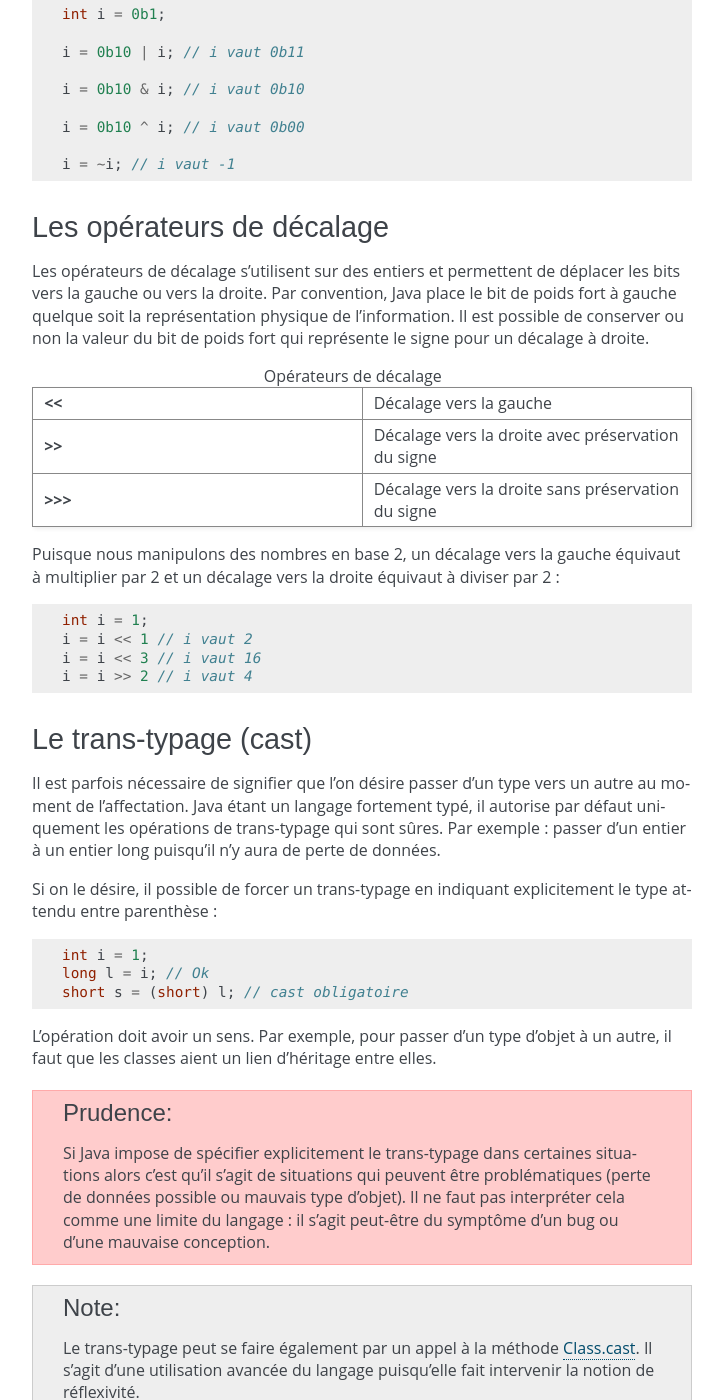
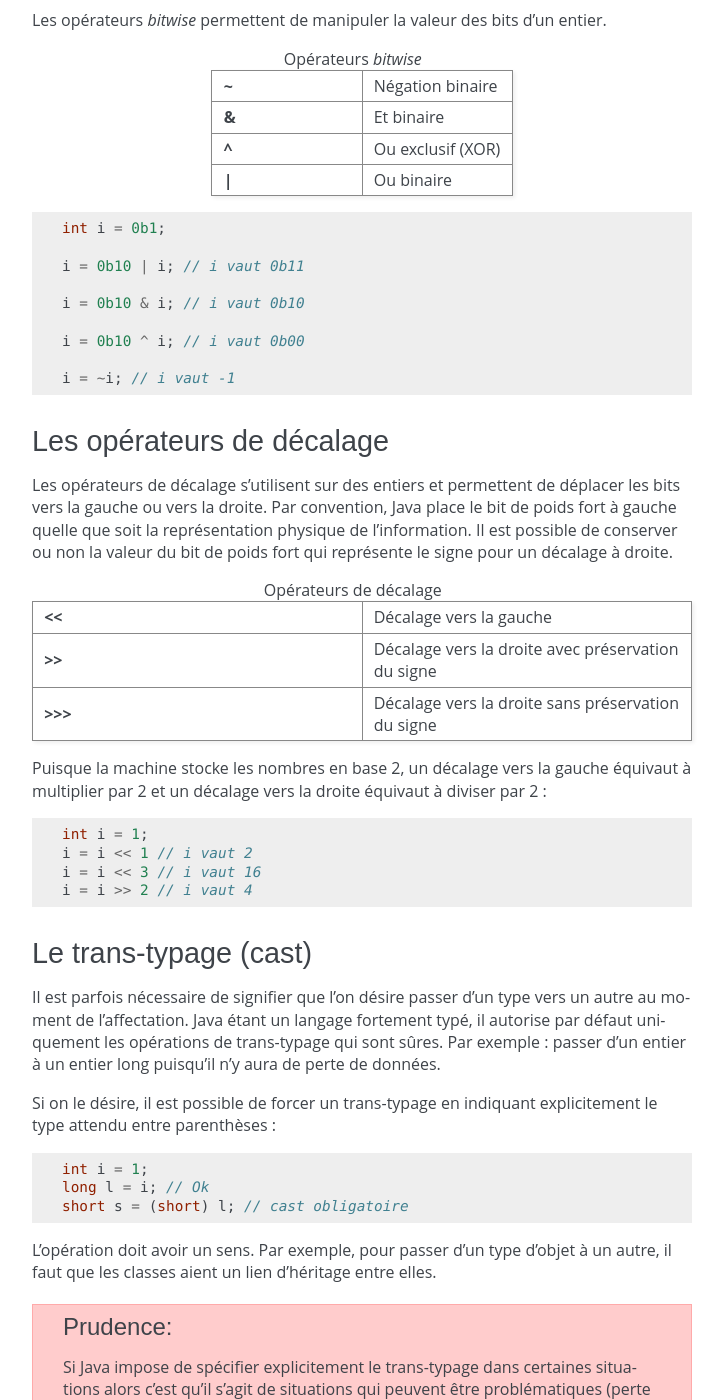
Before and after one commit to lanaflonPerso/cours-java-web, a Sphinx documentation site: the page built from source/operateurs.rst, in a window 1280 px wide and 1400 px high, scrolled down 6082 px. Shown: the whole window, without its empty margins (398-1122 px from the left). Built offline with Sphinx 7.4.7, drawn with Linux system fonts in a browser that asks for light colours; formulas are drawn with MathJax 3; some of the changed text lies outside the part shown.

Commit message:
relecture

```diff
--- a/source/operateurs.rst
+++ b/source/operateurs.rst
@@ -2,15 +2,16 @@
 ##############
 
 Un opérateur prend un ou plusieurs opérandes et produit une nouvelle valeur.
-Les opérateurs en Java sont très proches des langages C et C++ qui l'ont inspiré.
+Les opérateurs en Java sont très proches de ceux des langages C et C++ qui
+les ont inspirés.
 
 L'opérateur d'affectation
 *************************
 
 L'affectation est réalisée grâce à l'opérateur **=**. Cet opérateur, copie
 la valeur du paramètre de droite (appelé *rvalue*) dans le paramètre de gauche
-(appelé *lvalue*). Java opère donc pas copie. Cela signifie que si l'on change
-plus tard la valeur d'un des opérandes, l'autre ne sera pas affecté.
+(appelé *lvalue*). Java opère donc par copie. Cela signifie que si l'on change
+plus tard la valeur d'un des opérandes, la valeur de l'autre ne sera pas affectée.
 
 ::
 
@@ -22,7 +23,7 @@
 Pour les variables de type objet, on appelle ces variables des **handlers**
 car la variable ne contient pas à proprement parler un objet mais
 la *référence d'un objet*. On peut dire aussi qu'elle pointe vers la zone mémoire
-de cet objet. Cela à plusieurs conséquences importantes :
+de cet objet. Cela a plusieurs conséquences importantes.
 
 ::
 
@@ -57,7 +58,7 @@
 .. note::
 
   **=** est plus précisément l'opérateur d'initialisation et d'affectation.
-  Pour une variable, l'initialisation se fait au moment de la déclaration d'une variable
+  Pour une variable, l'initialisation se fait au moment de sa déclaration
   et pour un attribut, au moment de la création de l'objet.
 
   ::
@@ -65,7 +66,7 @@
     // Initialisation
     int a = 1;
 
-  L'affectation est une opération qui se fait, pour une variable, après sa déclaration d'une variable
+  L'affectation est une opération qui se fait, pour une variable, après sa déclaration
   et, pour un attribut, après la construction de l'objet.
 
   ::
@@ -201,6 +202,18 @@
     sb2.append(s3);
 
     String s4 = sb2.toString();
+
+
+.. note::
+
+  Concaténer une chaîne de caractères avec une variable nulle ajoute la chaîne
+  "null" :
+
+  ::
+
+    String s1 = "test ";
+    String s2 = null;
+    String s3 = s1 + s2; // "test null"
 
 
 Les opérateurs relationnels
@@ -384,7 +397,7 @@
 **************************
 
 Les opérateurs de décalage s'utilisent sur des entiers et permettent de déplacer les bits vers la gauche ou vers la droite.
-Par convention, Java place le bit de poids fort à gauche quelque soit la représentation physique de l'information.
+Par convention, Java place le bit de poids fort à gauche quelle que soit la représentation physique de l'information.
 Il est possible de conserver ou non la valeur du bit de poids fort qui représente le signe pour un décalage à droite.
 
 .. list-table:: Opérateurs de décalage
@@ -400,7 +413,7 @@
    * - **>>>**
      - Décalage vers la droite sans préservation du signe
 
-Puisque nous manipulons des nombres en base 2, un décalage vers la gauche équivaut
+Puisque la machine stocke les nombres en base 2, un décalage vers la gauche équivaut
 à multiplier par 2 et un décalage vers la droite équivaut à diviser par 2 :
 
 ::
@@ -419,8 +432,8 @@
 uniquement les opérations de trans-typage qui sont sûres. Par exemple : passer d'un entier
 à un entier long puisqu'il n'y aura de perte de données.
 
-Si on le désire, il possible de forcer un trans-typage en indiquant explicitement
-le type attendu entre parenthèse :
+Si on le désire, il est possible de forcer un trans-typage en indiquant explicitement
+le type attendu entre parenthèses :
 
 ::
 
@@ -436,7 +449,7 @@
   Si Java impose de spécifier explicitement le trans-typage dans certaines situations alors
   c'est qu'il s'agit de situations qui peuvent être problématiques (perte de données possible
   ou mauvais type d'objet). Il ne faut pas interpréter cela comme une limite du langage : il s'agit
-  peut-être du symptôme d'un bug ou d'une mauvaise conception.
+  peut-être du symptôme d'une erreur de programmation ou d'une mauvaise conception.
 
 .. note::
 
```
Also changed, not shown: other parts of source/operateurs.rst (+6 -6 lines), source/types_primitifs.rst (+6 -6 lines).
